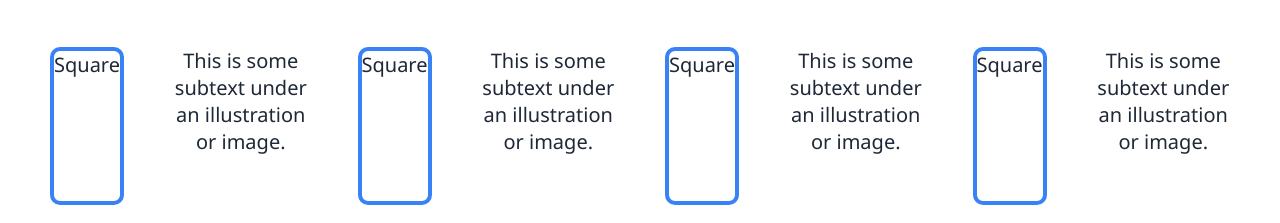
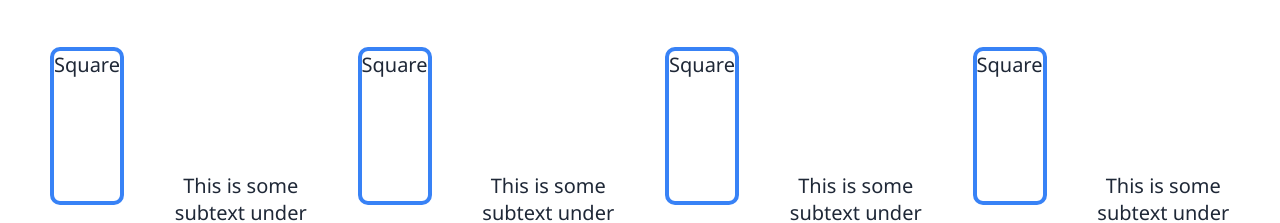
Before and after one commit to MitchMD33/LandingPage, a plain HTML site: page index.html in a window 1280 px wide. Shown: the part 585-808 px from the top of the page. Drawn offline with Linux system fonts and the light colour scheme.

Commit message:
Another adjustment.

```diff
--- a/style.css
+++ b/style.css
@@ -88,15 +88,22 @@ button{
   height: 150px;
   border: 4px solid #3882f6;
   border-radius: 10px;
+  display: flex;
+  justify-content: center;
 }
 
 .text {
-  vertical-align: bottom;
+  display: flex;
+  align-items:center;
+
+
+
 }
 
 .second-section {
   margin: 50px;
   text-align: center;
+
 }
 
 .section3{
@@ -146,3 +153,10 @@ button{
   text-align: center;
 
 }
+
+.text {
+  margin-bottom: -200px;
+  display: flex;
+  align-items: center;
+
+}
```
